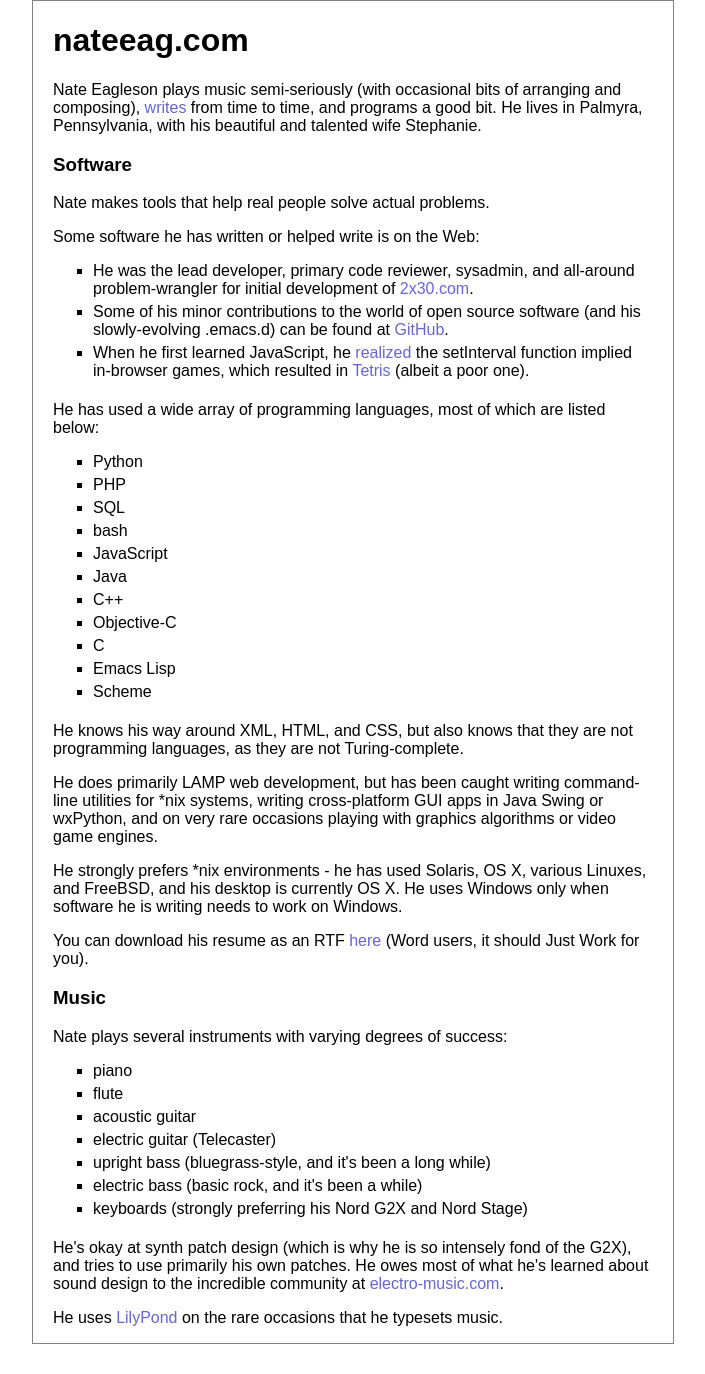
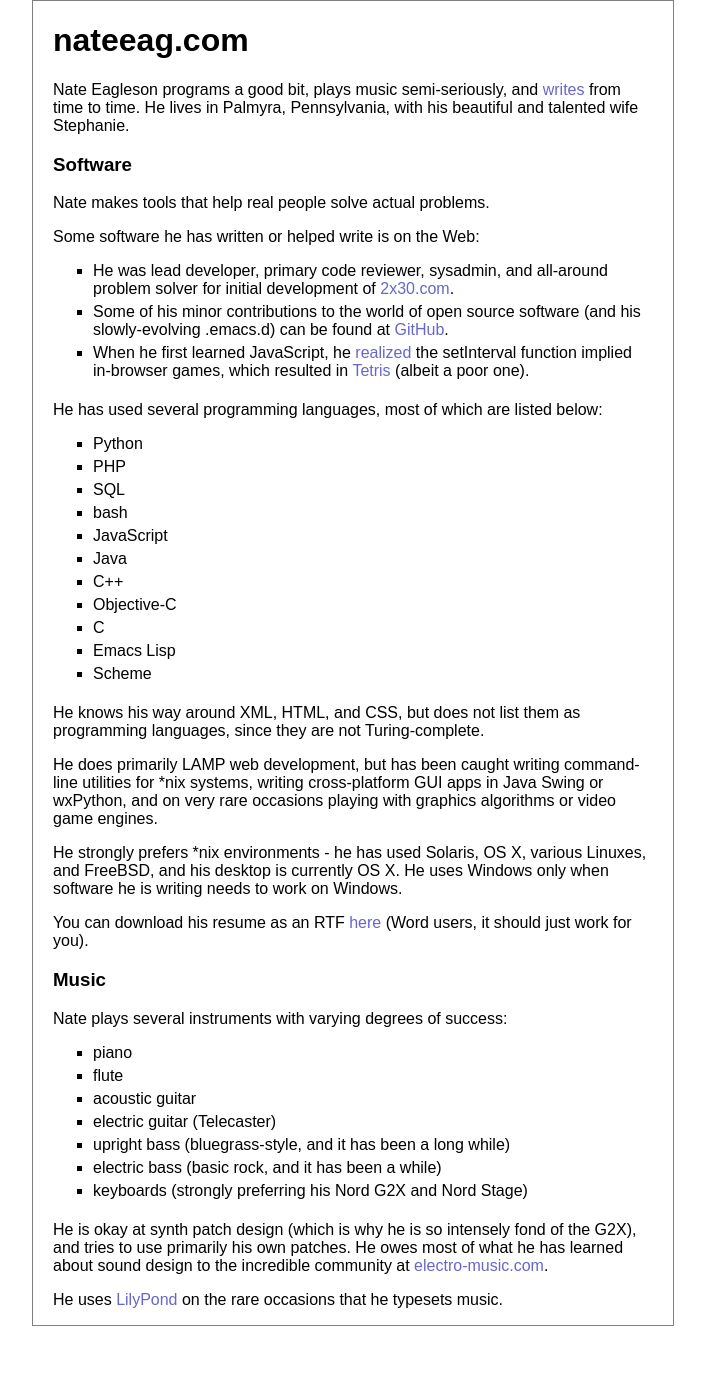
Before and after one commit to NateEag/nateeag.com, a plain HTML site: page src/index.html in a window 1280 px wide. Shown: the part 58-1432 px from the top of the page, without its empty margins (76-781 px from the left). Drawn offline with Linux system fonts and the light colour scheme.

Commit message:
Clean up front page's copy a bit.
Also fix an unclosed tag (!) and put <title> after the charset
declaration.

```diff
--- a/src/index.html
+++ b/src/index.html
@@ -3,12 +3,12 @@
 <html xmlns="http://www.w3.org/1999/xhtml">
 
 <head>
-        <title>Nate Eagleson's personal website</title>
-
         <meta http-equiv="content-type" content="text/html;charset=utf-8" />
         <meta content="Nate Eagleson's projects, philosophies, and callings. You could even argue that this is Nate Eagleson's personal website, which would be close to right." />
 
         <link rel="stylesheet" href="/static/main.css" type="text/css" />
+
+        <title>Nate Eagleson's personal website</title>
 </head>
 
 <body>
@@ -16,7 +16,7 @@
 <div class="content">
 <h1>nateeag.com</h1>
 
-<p>Nate Eagleson plays music semi-seriously (with occasional bits of arranging and composing), <a href="http://www.ishness.net">writes</a> from time to time, and programs a good bit. He lives in Palmyra, Pennsylvania, with his beautiful and talented wife Stephanie.</p>
+<p>Nate Eagleson programs a good bit, plays music semi-seriously, and <a href="http://www.ishness.net">writes</a> from time to time. He lives in Palmyra, Pennsylvania, with his beautiful and talented wife Stephanie.</p>
 
 <h3>Software</h3>
 <p>Nate makes tools that help real people solve actual problems.</p>
@@ -24,12 +24,12 @@
 <p>Some software he has written or helped write is on the Web:</p>
 
 <ul>
-    <li>He was the lead developer, primary code reviewer, sysadmin, and all-around problem-wrangler for initial development of <a href="https://www.2x30.com">2x30.com</a>.</li>
+    <li>He was lead developer, primary code reviewer, sysadmin, and all-around problem solver for initial development of <a href="https://www.2x30.com">2x30.com</a>.</li>
     <li>Some of his minor contributions to the world of open source software (and his slowly-evolving .emacs.d) can be found at <a href="https://github.com/NateEag">GitHub</a>.</li>
-    <li>When he first learned JavaScript, he <a href="http://www.ishness.net/posts/js_tetris/">realized</a> the setInterval function implied in-browser games, which resulted in <a href="http://www.ishness.net/code/jstris/tetris.html">Tetris</a> (albeit a poor one).
+    <li>When he first learned JavaScript, he <a href="http://www.ishness.net/posts/js_tetris/">realized</a> the setInterval function implied in-browser games, which resulted in <a href="http://www.ishness.net/code/jstris/tetris.html">Tetris</a> (albeit a poor one).</li>
 </ul>
 
-<p>He has used a wide array of programming languages, most of which are listed below:</p>
+<p>He has used several programming languages, most of which are listed below:</p>
 
 <ul>
     <li>Python</li>
@@ -45,13 +45,13 @@
     <li>Scheme</li>
 </ul>
 
-<p>He knows his way around XML, HTML, and CSS, but also knows that they are not programming languages, as they are not Turing-complete.</p>
+<p>He knows his way around XML, HTML, and CSS, but does not list them as programming languages, since they are not Turing-complete.</p>
 
 <p>He does primarily LAMP web development, but has been caught writing command-line utilities for *nix systems, writing cross-platform GUI apps in Java Swing or wxPython, and on very rare occasions playing with graphics algorithms or video game engines.</p>
 
 <p>He strongly prefers *nix environments - he has used Solaris, OS X, various Linuxes, and FreeBSD, and his desktop is currently OS X. He uses Windows only when software he is writing needs to work on Windows.</p>
 
-<p>You can download his resume as an RTF <a href="/static/resume-Nate-Eagleson.rtf">here</a> (Word users, it should Just Work for you).</p>
+<p>You can download his resume as an RTF <a href="/static/resume-Nate-Eagleson.rtf">here</a> (Word users, it should just work for you).</p>
 
 <h3>Music</h3>
 <p>Nate plays several instruments with varying degrees of success:</p>
@@ -61,12 +61,12 @@
     <li>flute</li>
     <li>acoustic guitar</li>
     <li>electric guitar (Telecaster)</li>
-    <li>upright bass (bluegrass-style, and it's been a long while)</li>
-    <li>electric bass (basic rock, and it's been a while)</li>
+    <li>upright bass (bluegrass-style, and it has been a long while)</li>
+    <li>electric bass (basic rock, and it has been a while)</li>
     <li>keyboards (strongly preferring his Nord G2X and Nord Stage)</li>
 </ul>
 
-<p>He's okay at synth patch design (which is why he is so intensely fond of the G2X), and tries to use primarily his own patches. He owes most of what he's learned about sound design to the incredible community at <a href="http://electro-music.com/">electro-music.com</a>.</p>
+<p>He is okay at synth patch design (which is why he is so intensely fond of the G2X), and tries to use primarily his own patches. He owes most of what he has learned about sound design to the incredible community at <a href="http://electro-music.com/">electro-music.com</a>.</p>
 
 <p>He uses <a href="http://lilypond.org/">LilyPond</a> on the rare occasions that he typesets music.</p>
 
```
